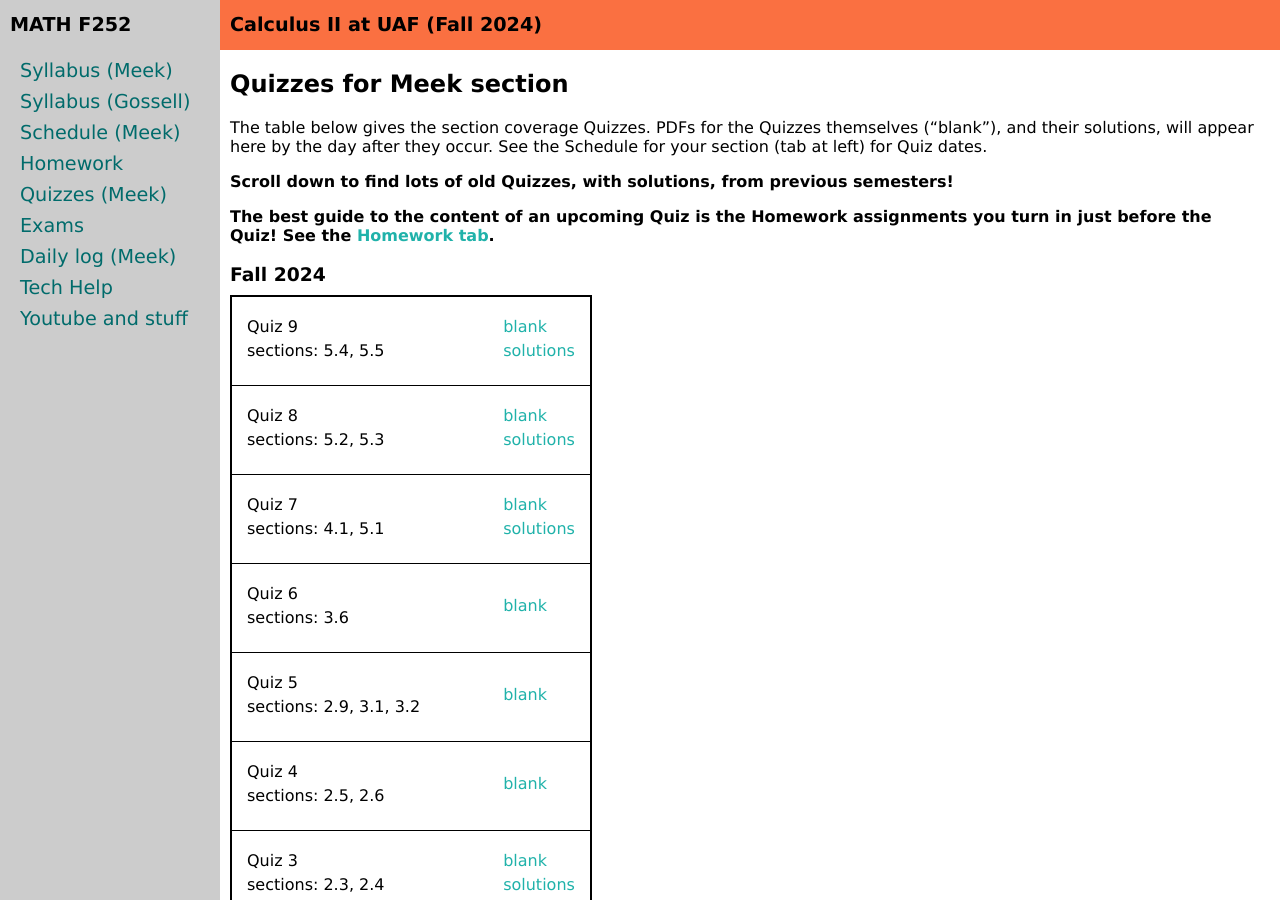
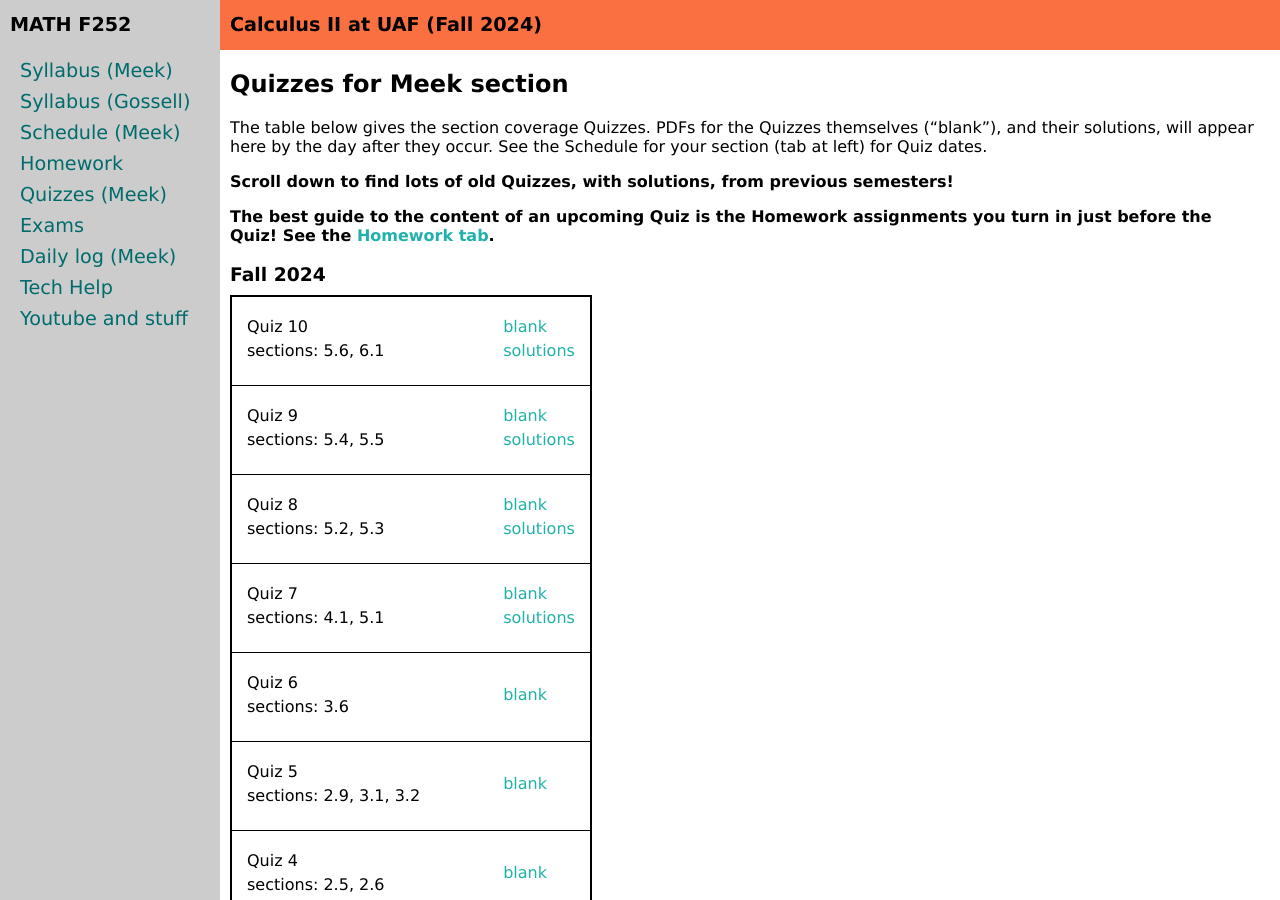
Before and after one commit to uaf-math/calc2, a Jekyll site: the page built from quizzes.md, in a window 1280 px wide and 900 px high. Built offline with Jekyll 4.4.1, drawn with Linux system fonts in a browser that asks for light colours.

Commit message:
updated quizzes for Meek fa24

```diff
--- a/_data/quizzesF24.yml
+++ b/_data/quizzesF24.yml
@@ -1,6 +1,10 @@
 semester: Fall 2024 (Meek's section)
 home: assets/quizzes/F24/Meek
 quizzes:
+- name: Quiz 10
+  sections: 5.6, 6.1
+  blank: quiz10.pdf
+  solutions: quiz10Sols.pdf
 - name: Quiz 9
   sections: 5.4, 5.5
   blank: quiz09.pdf
```
Also changed, not shown: 3 other files.
